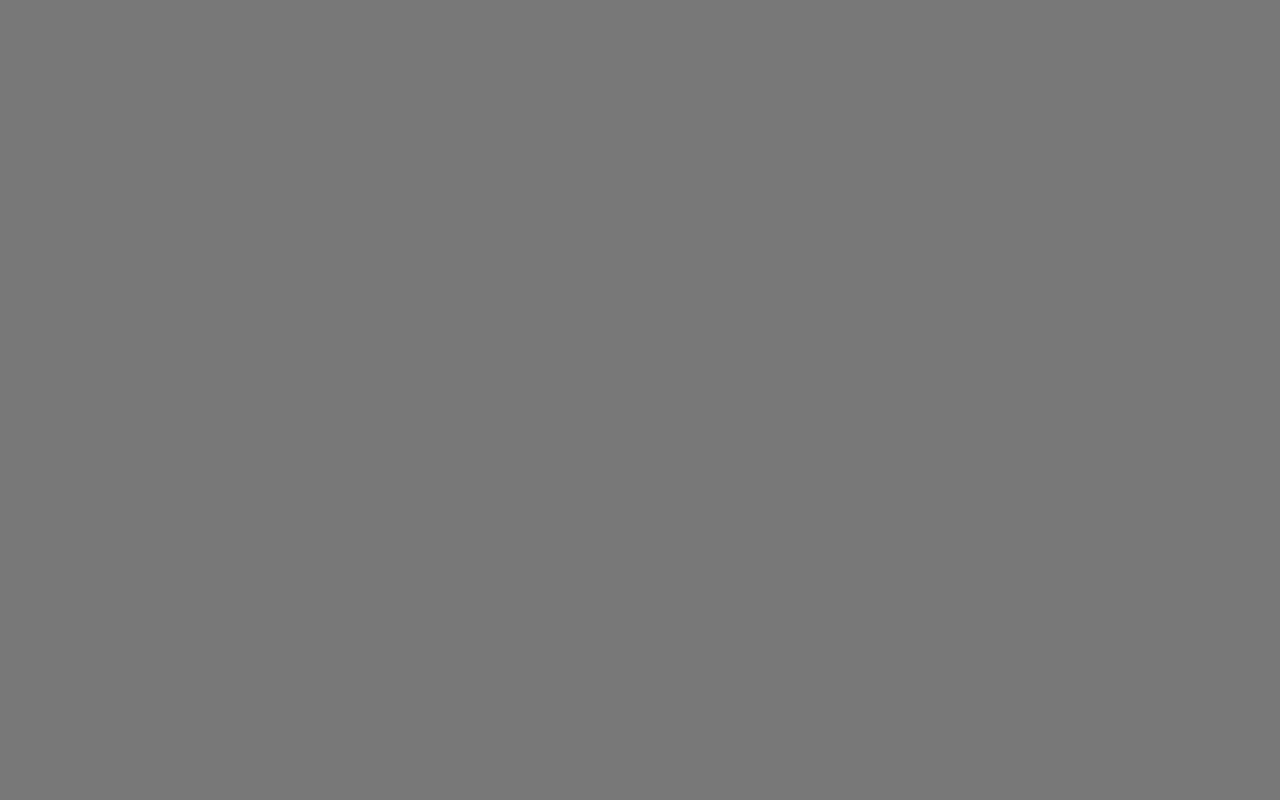
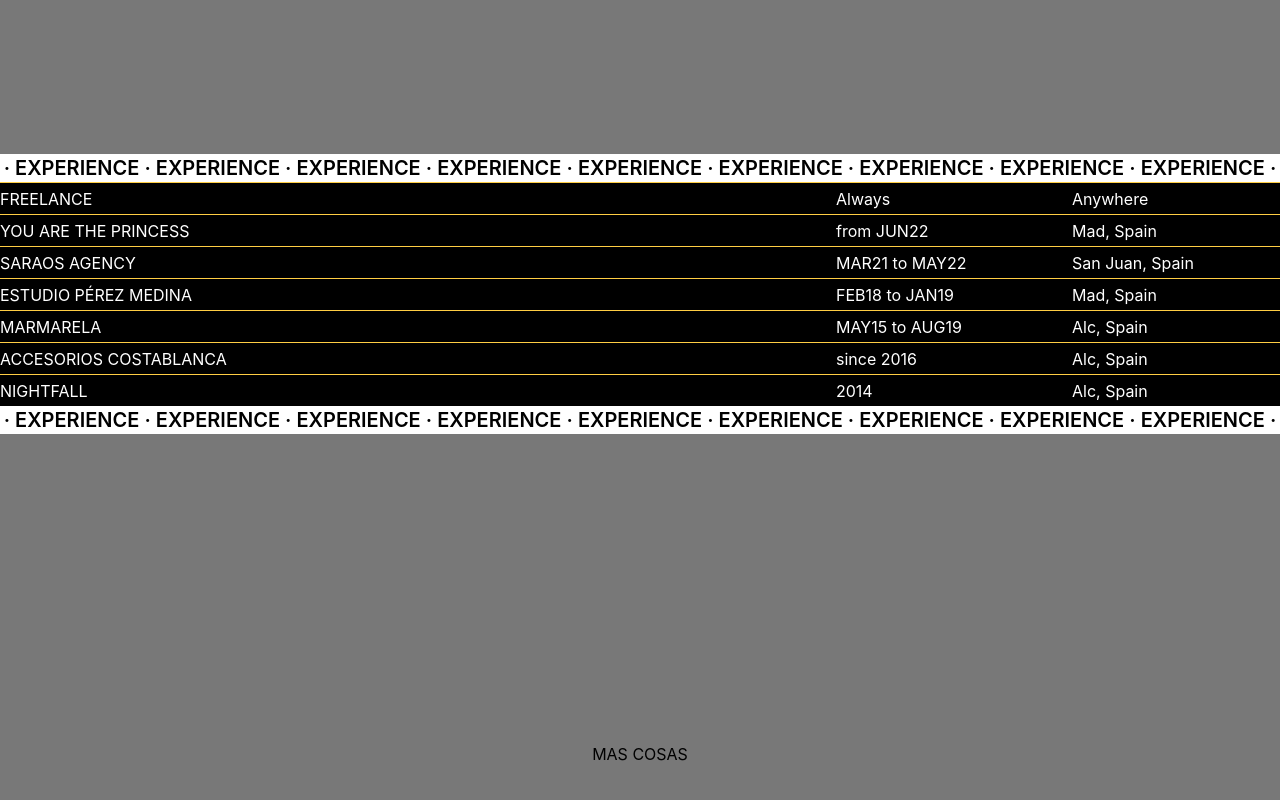
Before and after one commit to gitradonz/hectorlopez-portfolio, a React (Create React App) app: page /about in a window 1280 px wide. Shown: the part 1510-2310 px from the top of the page. Before the commit the page ends 1664 px from the top, so only its background shows below. Built offline with nearby package versions, Linux system fonts and the light colour scheme.

Commit message:
Added experience

```diff
--- a/src/sections/About.js
+++ b/src/sections/About.js
@@ -33,10 +33,76 @@
         <div className="h-[576px] w-screen bg-gray text-center pt-3">
           MAS COSAS
         </div>
+        {/* EXPERIENCE */}
+        <div className="h-[576px] w-screen text-center">
+          <ExperienceBanner />
+          <Experiences
+            company={"Freelance"}
+            time={"Always"}
+            site={"Anywhere"}
+          />
+          <Experiences
+            company={"You are the princess"}
+            time={"from JUN22"}
+            site={"Mad, Spain"}
+          />
+          <Experiences
+            company={"Saraos Agency"}
+            time={"MAR21 to MAY22"}
+            site={"San Juan, Spain"}
+          />
+          <Experiences
+            company={"Estudio Pérez Medina"}
+            time={"FEB18 to JAN19"}
+            site={"Mad, Spain"}
+          />
+          <Experiences
+            company={"Marmarela"}
+            time={"MAY15 to AUG19"}
+            site={"Alc, Spain"}
+          />
+          <Experiences
+            company={"Accesorios Costablanca"}
+            time={"since 2016"}
+            site={"Alc, Spain"}
+          />
+          <Experiences
+            company={"Nightfall"}
+            time={"2014"}
+            site={"Alc, Spain"}
+          />
+          <ExperienceBanner />
+        </div>
+        <div className="h-[576px] w-screen bg-gray text-center pt-3">
+          MAS COSAS
+        </div>
       </div>
     </motion.div>
   );
 }
+
+const ExperienceBanner = () => {
+  return (
+    <div className="h-7 bg-white text-xl font-semibold overflow-hidden">
+      · EXPERIENCE · EXPERIENCE · EXPERIENCE · EXPERIENCE · EXPERIENCE ·
+      EXPERIENCE · EXPERIENCE · EXPERIENCE · EXPERIENCE · EXPERIENCE ·
+      EXPERIENCE · EXPERIENCE · EXPERIENCE · EXPERIENCE · EXPERIENCE ·
+      EXPERIENCE · EXPERIENCE · EXPERIENCE · EXPERIENCE · EXPERIENCE ·
+      EXPERIENCE · EXPERIENCE · EXPERIENCE · EXPERIENCE · EXPERIENCE ·
+    </div>
+  );
+};
+const Experiences = ({ company, time, site }) => {
+  return (
+    <div className="h-8 bg-black border-t-[1px] border-t-yellow text-white flex justify-between items-center">
+      <div className="uppercase">{company}</div>
+      <div className="flex gap-7">
+        <span className="text-left w-52">{time}</span>
+        <span className="text-left w-52">{site}</span>
+      </div>
+    </div>
+  );
+};
 
 const bio1 =
   "¿Sabes el día que decides ir con tu cita a un buen restaurante a cenar tranquilo? Ignoras la tipografía, la etiqueta recargada del vino… Lo dejas pasar. Pero el camarero te trae la carta y de repente… ¡pam! el texto no está bien alineado.";
```
